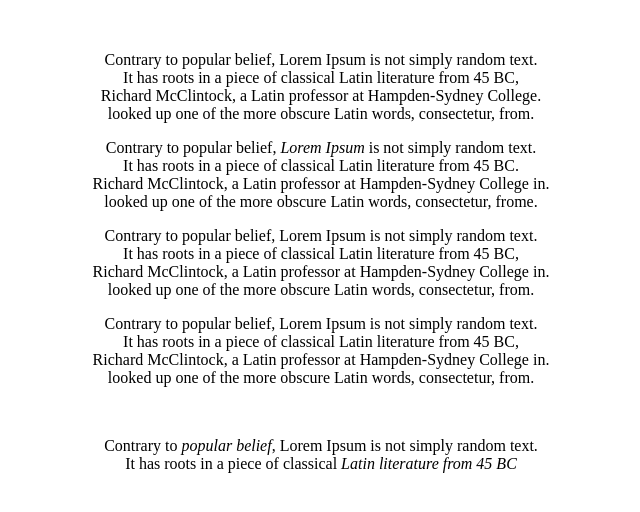
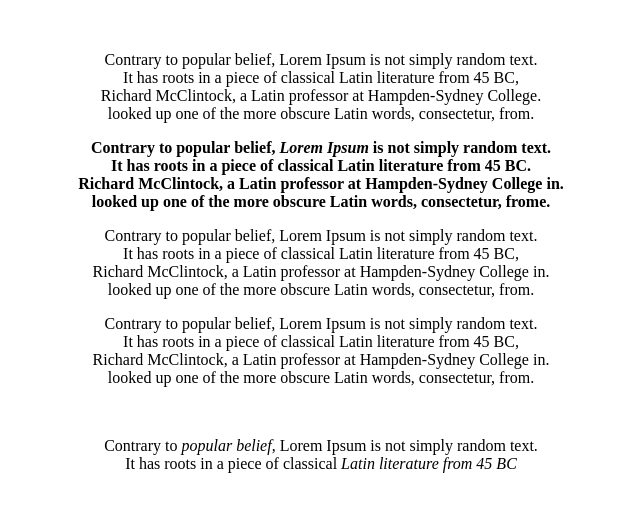
Before and after one commit to OksanaBashlachova/git-nauka-3, a website: page index.html in a window 1280 px wide. Shown: the part 112-624 px from the top of the page, without its empty margins (319-959 px from the left). Drawn offline with Linux system fonts and the light colour scheme.

Commit message:
Corrected paragraph style in html

```diff
--- a/index.html
+++ b/index.html
@@ -24,10 +24,10 @@
             It has roots in a piece of classical Latin literature from 45 BC,<br>
             Richard McClintock, a Latin professor at Hampden-Sydney College.<br>
             looked up one of the more obscure Latin words, consectetur, from.</p>
-            <p>Contrary to popular belief, <span> Lorem Ipsum </span>is not simply random text.<br>
+            <p><b>Contrary to popular belief, <span> Lorem Ipsum </span>is not simply random text.<br>
             It has roots in a piece of classical Latin literature from 45 BC.<br>
             Richard McClintock, a Latin professor at Hampden-Sydney College in.<br>
-            looked up one of the more obscure Latin words, consectetur, frome.</p>
+            looked up one of the more obscure Latin words, consectetur, frome.</b></p>
             <p>Contrary to popular belief, Lorem Ipsum is not simply random text.<br>
             It has roots in a piece of classical Latin literature from 45 BC,<br>
             Richard McClintock, a Latin professor at Hampden-Sydney College in.<br>
```
